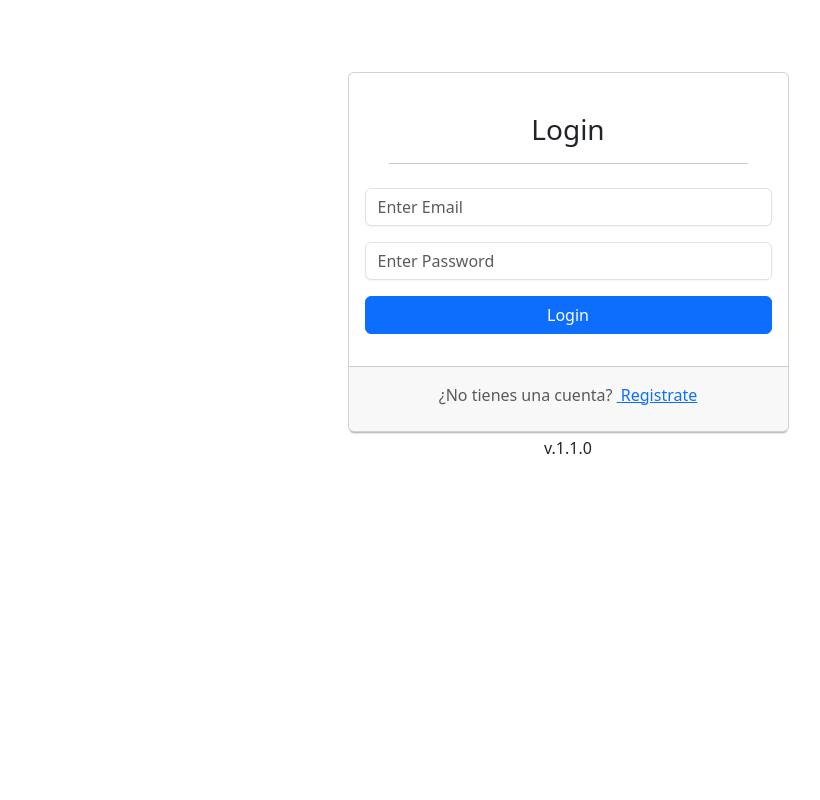
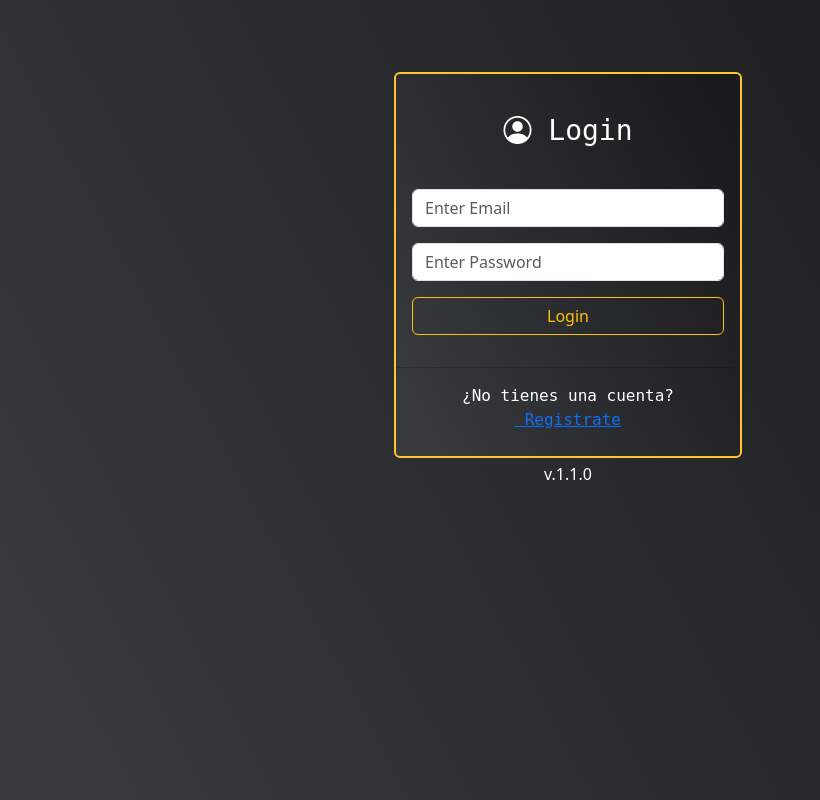
Before and after one commit to LuisLunaV/LuisLunaV-web, a Node project: template src/views/auth/login.hbs in a window 1280 px wide. Shown: the whole page, without its empty margins (72-892 px from the left). Run offline with Node 20 templates, Linux system fonts and the light colour scheme; the template is opened without the code that fills it, so the values that code supplies are empty; some libraries are stand-ins or nearby versions.

Commit message:
Agregamos css a las ventanas login y register

```diff
--- /dev/null
+++ b/public/css/auth.css
@@ -0,0 +1,8 @@
+.border-yellow{
+  border: 2px solid #ffc52d !important;
+}
+
+
+.size-container{
+    height: 100vh;
+}
--- a/public/css/styles.css
+++ b/public/css/styles.css
@@ -1,14 +1,20 @@
-.sombras-bottom{
-    box-shadow: 0px 3px 2px -2px rgba(0,0,0,0.35);
+@import url(auth.css);
+:root{
+    --fuentePrincipal: 'Share Tech Mono', monospace;;
+}
+/* Uilidades*/
+.fuente-tittle{
+    color: white;
+    font-family: var(--fuentePrincipal);
+  }
+
+.negro-mate {
+  background-image: linear-gradient(62deg, #3a3d40 0%, #181719 100%);
+}
+.amarillo-mate {
+  background-image: linear-gradient(62deg, #f0db4f 0%, #ffc52d 100%);
 }
 
-input{
-    background-color: red;
-    padding: 1rem;
-    padding-right: 3rem;
-    font-size: 0.875rem;
-    line-height: 1.25rem;
-    width: 300px;
-    border-radius: 0.5rem;
-    box-shadow: 0 1px 2px 0 rgba(0, 0, 0, 0.05);
+.sombras-bottom {
+  box-shadow: 0px 3px 2px -2px rgba(0, 0, 0, 0.35);
 }
--- a/public/js/auth/login/components/passwordError.js
+++ b/public/js/auth/login/components/passwordError.js
@@ -0,0 +1,19 @@
+export const passwordError =( { message })=>{
+
+    const divUserError = document.querySelector('#password-error');
+
+    divUserError.innerHTML = '';
+
+    const div = document.createElement('div');
+    const p = document.createElement('p');
+
+    div.classList.add('border', 'border-danger', 'bg-danger', 'mb-2', 'mt-2', 'rounded-1');
+    p.classList.add('fw-medium', 'text-light', 'm-1', 'ps-1');
+    p.textContent = message;
+    div.appendChild( p );
+    divUserError.appendChild( div );
+
+    setTimeout(()=>{
+      div.remove();
+    },6000)
+}
--- a/public/js/auth/login/components/userError.js
+++ b/public/js/auth/login/components/userError.js
@@ -1,4 +1,5 @@
-export const userError =( message )=>{
+export const userError =( { message })=>{
+
     const divUserError = document.querySelector('#user-error');
 
     divUserError.innerHTML = '';
@@ -6,7 +7,7 @@ export const userError =( message )=>{
     const div = document.createElement('div');
     const p = document.createElement('p');
 
-    div.classList.add('border', 'border-danger', 'bg-danger', 'mb-2');
+    div.classList.add('border', 'border-danger', 'bg-danger', 'mb-2', 'mt-2', 'rounded-1');
     p.classList.add('fw-medium', 'text-light', 'm-1', 'ps-1');
     p.textContent = message;
     div.appendChild( p );
@@ -14,5 +15,5 @@ export const userError =( message )=>{
 
     setTimeout(()=>{
       div.remove();
-    },4000)
+    },6000)
 }
--- a/public/js/auth/login/event/formLoginEvent.js
+++ b/public/js/auth/login/event/formLoginEvent.js
@@ -1,7 +1,7 @@
     import { loginUser } from '../services/api-post.js';
     import { userError } from '../components/userError.js';
+    import { passwordError } from '../components/passwordError.js';
     export const formLoginEvent=()=>{
-        console.log('desde form')
         const formLogin = document.querySelector('#formularioLogin');
 
         formLogin.addEventListener('submit', async( e )=>{
@@ -12,7 +12,9 @@
 
                 const result = await loginUser(data)
                 .catch(err =>{
-                userError(err.message);
+                (err.campo != 'password' ) ?
+                userError( err ):
+                passwordError( err );
                 });
 
 
--- a/src/controller/auth/auth.controller.ts
+++ b/src/controller/auth/auth.controller.ts
@@ -68,6 +68,7 @@ export class AuthController{
        if( !user ){
         return res.status(401).json({
             status: 401,
+            campo:'email',
             error: "Unauthorized",
             message: "El usuario no existe."
         });
@@ -79,6 +80,7 @@ export class AuthController{
        if( !isMatched ){
            return res.status(401).json({
             status: 401,
+            campo:'password',
             error: "Unauthorized",
             message: "El password es incorrecto."
         });
--- a/src/views/auth/login.hbs
+++ b/src/views/auth/login.hbs
@@ -1,13 +1,14 @@
 {{> header}}
+<div class="div-container negro-mate size-container">
 <div class="container d-flex justify-content-center pt-5">
   <div class="row w-100 d-flex justify-content-center">
-    <div class="col-md-5">
+    <div class="col-12 col-sm-8 col-md-6 col-lg-4">
       <br />
-      <div class="card sombras-bottom">
+      <div class="card negro-mate border-yellow">
         <div class="card-body">
 
            <div class="text-center m-4">
-            <h3><i class="bi bi-person-circle"></i>Login</h3>
+            <h3 class="fuente-tittle"><i class="bi bi-person-circle"></i> Login</h3>
             <hr>
           </div>
           {{!-- init-form --}}
@@ -44,7 +45,7 @@
 
             <div class="mb-3 row">
               <div class="d-grid gap-2 text-center">
-                <button type="submit" class="btn btn-primary">Login</button>
+                <button type="submit" class="btn btn-outline-warning">Login</button>
               </div>
             </div>
 
@@ -52,13 +53,14 @@
           {{!-- end-form --}}
         </div>
         <div class="card-footer text-muted pb-3 d-grid gap-2 text-center">
-         <span class="mt-2 mb-2">¿No tienes una cuenta?
+         <span class="mt-2 mb-2 fuente-tittle">¿No tienes una cuenta?
                   <a href="/auth/register">&nbsp;Registrate</a>
           </span>
         </div>
       </div>
     </div>
+   <p class="text-center p-1" style="color: white;">v.1.1.0</p>
   </div>
 </div>
-<p class="text-center p-1">v.1.1.0</p>
+</div>
 {{> footer}}
--- a/src/views/partials/error/passwordError.hbs
+++ b/src/views/partials/error/passwordError.hbs
@@ -1,5 +1 @@
-  <div id="password-error">
-                {{!-- <div class="border border-danger bg-danger mb-2">
-                  <p class="fw-medium text-light m-1 ps-1">El usuario no existe</p>
-                </div> --}}
-    </div>
+  <div id="password-error"></div>
--- a/src/views/partials/error/userError.hbs
+++ b/src/views/partials/error/userError.hbs
@@ -1,5 +1 @@
-<div id="user-error">
-  {{!-- <div class="border border-danger bg-danger mb-2 rounded-1">
-    <p class="fw-medium text-light m-1 ps-1">El usuario no existe</p>
-  </div> --}}
-</div>
+<div id="user-error"></div>
--- a/src/views/partials/header.hbs
+++ b/src/views/partials/header.hbs
@@ -4,6 +4,7 @@
     <meta charset="UTF-8">
     <meta name="viewport" content="width=device-width, initial-scale=1.0">
     <link rel="shortcut icon" href="/icon/android-developer_icon-icons.com_50528.ico" type="image/x-icon">
+    <link rel="stylesheet" href="https://cdn.jsdelivr.net/npm/bootstrap-icons@1.11.3/font/bootstrap-icons.min.css">
     <link rel="stylesheet" href="/css/styles.css">
     <link rel="stylesheet" href="/vendor/css/bootstrap.min.css">
     <title>{{ title }}</title>
```
Also changed, not shown: src/views/auth/register.hbs (+13 -6 lines).
